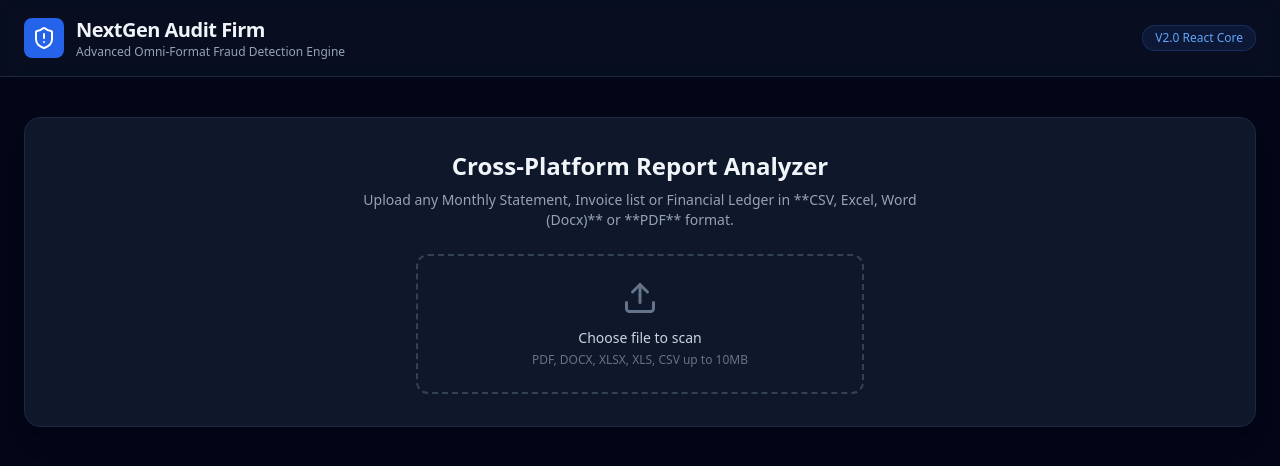
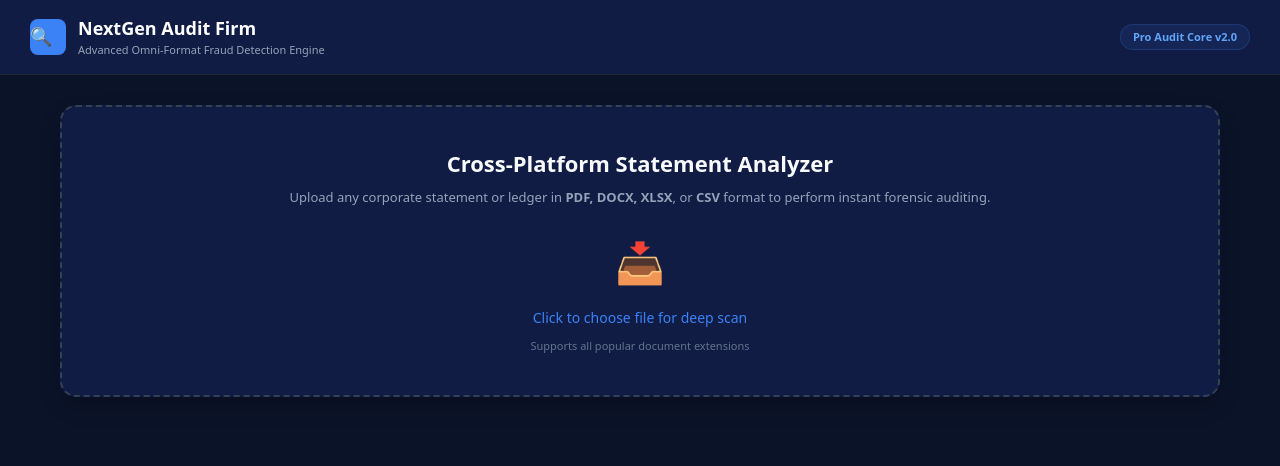
Before and after one commit to ThanushDev/auditapp, a React (Vite) app: page / in a window 1280 px wide. Shown: the top 466 px of the page. Built offline with nearby package versions, Linux system fonts and the light colour scheme.

Commit message:
Update App.jsx

```diff
--- a/src/App.jsx
+++ b/src/App.jsx
@@ -1,5 +1,4 @@
 import React, { useState } from 'react';
-import { Upload, ShieldAlert, FileText, CheckCircle2, AlertTriangle, Info, RefreshCw } from 'lucide-react';
 import * as XLSX from 'xlsx';
 import mammoth from 'mammoth';
 
@@ -9,7 +8,6 @@ export default function App() {
   const [alerts, setAlerts] = useState([]);
   const [fileName, setFileName] = useState('');
 
-  // ෆයිල් එක කියවන ප්‍රධාන Function එක
   const handleFileUpload = async (e) => {
     const file = e.target.files[0];
     if (!file) return;
@@ -22,7 +20,6 @@ export default function App() {
       let rawTransactions = [];
 
       if (fileType === 'xlsx' || fileType === 'xls' || fileType === 'csv') {
-        // Excel සහ CSV කියවීම
         const data = await file.arrayBuffer();
         const workbook = XLSX.read(data);
         const sheetName = workbook.SheetNames[0];
@@ -30,13 +27,11 @@ export default function App() {
         rawTransactions = XLSX.utils.sheet_to_json(sheet);
       }
       else if (fileType === 'docx') {
-        // Word File එක කියවා Text ලබාගැනීම
         const arrayBuffer = await file.arrayBuffer();
         const result = await mammoth.extractRawText({ arrayBuffer });
         rawTransactions = parseTextToRows(result.value);
       }
       else if (fileType === 'pdf') {
-        // PDF File එක කියවා Text ලබාගැනීම
         const arrayBuffer = await file.arrayBuffer();
         const loadingTask = window.pdfjsLib.getDocument({ data: arrayBuffer });
         const pdf = await loadingTask.promise;
@@ -49,7 +44,7 @@ export default function App() {
         }
         rawTransactions = parseTextToRows(fullText);
       } else {
-        alert('Unsupported file format! Please upload CSV, Excel, Word or PDF.');
+        alert('Unsupported format! Use CSV, Excel, Word or PDF.');
         setLoading(false);
         return;
       }
@@ -57,27 +52,24 @@ export default function App() {
       runFraudDetection(rawTransactions);
     } catch (error) {
       console.error(error);
-      alert('Error parsing file. Ensure the structure is correct.');
+      alert('Error reading file. Please check format.');
     }
     setLoading(false);
   };
 
-  // PDF සහ Word වල තියෙන සාමාන්‍ය වචන පේළි ගනුදෙනු (Structured Rows) බවට පත් කිරීම
   const parseTextToRows = (text) => {
     const lines = text.split('\n');
     let rows = [];
-
     lines.forEach(line => {
-      // Regular Expression මඟින් මුදල් ප්‍රමාණයන්, ඉන්වොයිසි සහ දින සොයාගැනීම
       const amountMatch = line.match(/\b\d{4,9}\b/);
       const invMatch = line.match(/INV\d{3,6}/i);
       const unknownMatch = line.toLowerCase().includes('unknown');
 
       if (amountMatch || invMatch || unknownMatch) {
         rows.push({
-          Date: new Date().toISOString().split('T')[0], // Default date
+          Date: new Date().toISOString().split('T')[0],
           Amount: amountMatch ? parseFloat(amountMatch[0]) : 15000,
-          Supplier: unknownMatch ? 'Unknown' : (line.match(/[A-Z][a-z]+ Store|[A-Z][a-z]+ Mart/ )?.[0] || 'Dynamic Supplier'),
+          Supplier: unknownMatch ? 'Unknown' : (line.match(/[A-Z][a-z]+ Store|[A-Z][a-z]+ Mart|[A-Z][a-z]+ Tech/)?.[0] || 'Dynamic Supplier'),
           Invoice_No: invMatch ? invMatch[0].toUpperCase() : 'INV' + Math.floor(100 + Math.random() * 900)
         });
       }
@@ -85,7 +77,6 @@ export default function App() {
     return rows;
   };
 
-  // වංචා සෙවීමේ AI නීති මාලාව (Fraud Logic)
   const runFraudDetection = (data) => {
     let flaggedItems = [];
     let invoiceCounts = {};
@@ -101,8 +92,8 @@ export default function App() {
       const amt = parseFloat(row.Amount);
 
       if (amt > 500000) reasons.push("Large Transaction (>500k)");
-      if (row.Supplier && row.Supplier.toString().toLowerCase().includes('unknown')) reasons.push("Unknown/Unregistered Supplier");
-      if (row.Invoice_No && invoiceCounts[row.Invoice_No] > 1) reasons.push("Duplicate Invoice Number");
+      if (row.Supplier && row.Supplier.toString().toLowerCase().includes('unknown')) reasons.push("Unknown Supplier");
+      if (row.Invoice_No && invoiceCounts[row.Invoice_No] > 1) reasons.push("Duplicate Invoice");
 
       if (reasons.length > 0) {
         flaggedItems.push({
@@ -121,138 +112,143 @@ export default function App() {
     setAlerts(flaggedItems);
   };
 
+  // Inline CSS Styles for absolute independence from internet speed / Tailwind failures
+  const styles = {
+    container: { backgroundColor: '#0b1329', color: '#f8fafc', fontFamily: 'system-ui, sans-serif', minHeight: '100vh', padding: '0 0 40px 0' },
+    header: { borderBottom: '1px solid #1e293b', backgroundColor: '#111c44', padding: '15px 30px', display: 'flex', justifyContent: 'space-between', alignItems: 'center' },
+    brand: { display: 'flex', alignItems: 'center', gap: '12px' },
+    logo: { backgroundColor: '#3b82f6', width: '36px', height: '36px', borderRadius: '8px', display: 'flex', alignItems: 'center', justifyCwontent: 'center', fontWeight: 'bold', fontSize: '18px' },
+    title: { margin: 0, fontSize: '18px', fontWeight: '700', color: '#ffffff' },
+    subtitle: { margin: 0, fontSize: '11px', color: '#94a3b8' },
+    badge: { backgroundColor: 'rgba(59, 130, 246, 0.1)', color: '#60a5fa', fontSize: '11px', fontWeight: '600', padding: '4px 12px', borderRadius: '20px', border: '1px solid rgba(59, 130, 246, 0.2)' },
+    main: { maxWidth: '1200px', margin: '0 auto', padding: '30px 20px' },
+    uploadZone: { backgroundColor: '#111c44', border: '2px dashed #334155', borderRadius: '16px', padding: '40px', textAlign: 'center', boxShadow: '0 10px 25px -5px rgba(0,0,0,0.3)', marginBottom: '30px' },
+    uploadLabel: { cursor: 'pointer', display: 'inline-flex', flexDirection: 'column', alignItems: 'center', gap: '10px' },
+    uploadIcon: { fontSize: '40px', marginBottom: '5px' },
+    grid: { display: 'grid', gridTemplateColumns: 'repeat(auto-fit, minmax(280px, 1fr))', gap: '20px', marginBottom: '35px' },
+    card: { backgroundColor: '#111c44', border: '1px solid #1e293b', borderRadius: '12px', padding: '20px', position: 'relative' },
+    cardLabel: { fontSize: '11px', fontWeight: '600', color: '#94a3b8', textTransform: 'uppercase', tracking: '1px' },
+    cardVal: { fontSize: '32px', fontWeight: '700', marginTop: '5px', color: '#ffffff' },
+    dashboardLayout: { display: 'grid', gridTemplateColumns: '1fr 1fr', gap: '30px' },
+    panel: { backgroundColor: '#111c44', border: '1px solid #1e293b', borderRadius: '12px', padding: '20px' },
+    panelTitle: { fontSize: '15px', fontWeight: '700', marginBottom: '15px', color: '#f1f5f9', display: 'flex', alignItems: 'center', gap: '8px' },
+    alertBox: { backgroundColor: '#0b1329', borderLeft: '4px solid #ef4444', borderRadius: '0 8px 8px 0', padding: '12px 15px', fontSize: '12px', marginBottom: '12px' },
+    table: { width: '100%', borderCollapse: 'collapse', fontSize: '12px', textAlign: 'left' },
+    th: { backgroundColor: '#0b1329', padding: '10px 12px', color: '#94a3b8', textTransform: 'uppercase', fontSize: '10px', fontWeight: '600' },
+    td: { padding: '12px', borderBottom: '1px solid #1e293b', color: '#cbd5e1' }
+  };
+
   return (
-    <div class="min-h-screen bg-slate-950 text-slate-100 font-sans">
-      {/* Header */}
-      <header class="border-b border-slate-800 bg-slate-900/50 backdrop-blur-md sticky top-0 z-50">
-        <div class="max-w-7xl mx-auto px-6 py-4 flex justify-between items-center">
-          <div class="flex items-center gap-3">
-            <div class="p-2 bg-blue-600 rounded-lg text-white">
-              <ShieldAlert size={24} />
-            </div>
-            <div>
-              <h1 class="text-xl font-bold tracking-tight">NextGen Audit Firm</h1>
-              <p class="text-xs text-slate-400">Advanced Omni-Format Fraud Detection Engine</p>
-            </div>
+    <div style={styles.container}>
+      {/* Dynamic Header */}
+      <header style={styles.header}>
+        <div style={styles.brand}>
+          <div style={styles.logo}>🔍</div>
+          <div>
+            <h1 style={styles.title}>NextGen Audit Firm</h1>
+            <p style={styles.subtitle}>Advanced Omni-Format Fraud Detection Engine</p>
           </div>
-          <span class="bg-blue-500/10 text-blue-400 text-xs font-medium px-3 py-1 rounded-full border border-blue-500/20">V2.0 React Core</span>
         </div>
+        <span style={styles.badge}>Pro Audit Core v2.0</span>
       </header>
 
-      <main class="max-w-7xl mx-auto px-6 py-10 space-y-8">
+      <main style={styles.main}>
+        {/* Drop Zone */}
+        <div style={styles.uploadZone}>
+          <h2 style={{fontSize: '22px', fontWeight: '600', margin: '0 0 8px 0'}}>Cross-Platform Statement Analyzer</h2>
+          <p style={{fontSize: '13px', color: '#94a3b8', margin: '0 0 25px 0'}}>Upload any corporate statement or ledger in <b>PDF, DOCX, XLSX</b>, or <b>CSV</b> format to perform instant forensic auditing.</p>
 
-        {/* Upload Zone */}
-        <div class="bg-slate-900 border border-slate-800 rounded-2xl p-8 text-center shadow-xl">
-          <h2 class="text-2xl font-semibold mb-2">Cross-Platform Report Analyzer</h2>
-          <p class="text-sm text-slate-400 max-w-xl mx-auto mb-6">
-            Upload any Monthly Statement, Invoice list or Financial Ledger in **CSV, Excel, Word (Docx)** or **PDF** format.
-          </p>
-
-          <div class="max-w-md mx-auto">
-            <label class="flex flex-col items-center justify-center border-2 border-slate-700 border-dashed rounded-xl p-6 cursor-pointer hover:border-blue-500 hover:bg-slate-800/40 transition group">
-              <Upload size={36} class="text-slate-500 group-hover:text-blue-400 mb-3 transition" />
-              <span class="text-sm font-medium text-slate-300">Choose file to scan</span>
-              <span class="text-xs text-slate-500 mt-1">PDF, DOCX, XLSX, XLS, CSV up to 10MB</span>
-              <input type="file" accept=".csv,.xlsx,.xls,.docx,.pdf" class="hidden" onChange={handleFileUpload} />
-            </label>
-          </div>
+          <label style={styles.uploadLabel}>
+            <div style={styles.uploadIcon}>📥</div>
+            <span style={{fontSize: '14px', fontWeight: '500', color: '#3b82f6'}}>Click to choose file for deep scan</span>
+            <span style={{fontSize: '11px', color: '#64748b'}}>Supports all popular document extensions</span>
+            <input type="file" accept=".csv,.xlsx,.xls,.docx,.pdf" style={{display: 'none'}} onChange={handleFileUpload} />
+          </label>
 
           {fileName && (
-            <div class="mt-4 inline-flex items-center gap-2 bg-slate-800 px-4 py-1.5 rounded-full text-xs text-slate-300 border border-slate-700">
-              <FileText size={14} class="text-blue-400" /> {fileName}
+            <div style={{marginTop: '15px', display: 'inline-block', backgroundColor: '#1e293b', padding: '5px 15px', borderRadius: '20px', fontSize: '12px', color: '#60a5fa', border: '1px solid #334155'}}>
+              📄 Connected: {fileName}
             </div>
           )}
         </div>
 
         {loading && (
-          <div class="flex justify-center items-center gap-2 text-blue-400 font-medium py-10">
-            <RefreshCw size={20} class="animate-spin" /> Deep Scanning Documents...
+          <div style={{textAlign: 'center', color: '#3b82f6', fontSize: '14px', fontWeight: '500', padding: '20px'}}>
+            ⏳ Decoding Document Streams & Structuring Data Layers...
           </div>
         )}
 
-        {/* Dashboard Analytics */}
+        {/* Dashboard Panels */}
         {!loading && stats.total > 0 && (
-          <div class="space-y-8 animate-fadeIn">
-            {/* Cards Grid */}
-            <div class="grid grid-cols-1 md:grid-cols-3 gap-6">
-              <div class="bg-slate-900 border border-slate-800 p-6 rounded-xl shadow-md">
-                <span class="text-xs font-semibold text-slate-400 uppercase tracking-wider">Processed Items</span>
-                <div class="text-3xl font-bold mt-2 text-white">{stats.total}</div>
-                <p class="text-xs text-slate-500 mt-1">Total transactions extracted</p>
+          <div>
+            {/* KPI Cards Grid */}
+            <div style={styles.grid}>
+              <div style={styles.card}>
+                <div style={styles.cardLabel}>Processed Line Items</div>
+                <div style={styles.cardVal}>{stats.total}</div>
               </div>
-
-              <div class="bg-slate-900 border border-slate-800 p-6 rounded-xl shadow-md">
-                <span class="text-xs font-semibold text-slate-400 uppercase tracking-wider">Flagged Irregularities</span>
-                <div class="text-3xl font-bold mt-2 text-red-500">{stats.flagged}</div>
-                <p class="text-xs text-slate-500 mt-1">Schedules matching risk rules</p>
+              <div style={styles.card}>
+                <div style={styles.cardLabel}>Flagged Irregularities</div>
+                <div style={{...styles.cardVal, color: '#ef4444'}}>{stats.flagged}</div>
               </div>
-
-              <div class="bg-slate-900 border border-slate-800 p-6 rounded-xl shadow-md">
-                <span class="text-xs font-semibold text-slate-400 uppercase tracking-wider">Risk Index Status</span>
-                <div class={`text-lg font-bold mt-3 px-3 py-1 inline-block rounded-full ${
-                  stats.risk === 'Low' ? 'bg-emerald-500/10 text-emerald-400 border border-emerald-500/20' :
-                  stats.risk === 'Medium' ? 'bg-amber-500/10 text-amber-400 border border-amber-500/20' :
-                  'bg-red-500/10 text-red-400 border border-red-500/20'
-                }`}>{stats.risk} Risk Level</div>
-                <p class="text-xs text-slate-500 mt-2">Overall audit automation logic score</p>
+              <div style={styles.card}>
+                <div style={styles.cardLabel}>Risk Level Assessment</div>
+                <div style={{
+                  fontSize: '14px', fontWeight: '700', marginTop: '15px', padding: '6px 14px', borderRadius: '6px', display: 'inline-block',
+                  backgroundColor: stats.risk === 'Low' ? 'rgba(16, 185, 129, 0.1)' : stats.risk === 'Medium' ? 'rgba(245, 158, 11, 0.1)' : 'rgba(239, 68, 68, 0.1)',
+                  color: stats.risk === 'Low' ? '#10b981' : stats.risk === 'Medium' ? '#f59e0b' : '#ef4444',
+                  border: stats.risk === 'Low' ? '1px solid #10b981' : stats.risk === 'Medium' ? '1px solid #f59e0b' : '1px solid #ef4444'
+                }}>{stats.risk} Risk Profile</div>
               </div>
             </div>
 
-            {/* Core Results Section */}
-            <div class="grid grid-cols-1 lg:grid-cols-2 gap-8">
+            {/* Split Screen Insights */}
+            <div style={styles.dashboardLayout}>
 
-              {/* Left Column: AI Threat Feed */}
-              <div class="bg-slate-900 border border-slate-800 rounded-xl p-6">
-                <h3 class="text-md font-bold mb-4 flex items-center gap-2 text-red-400">
-                  <AlertTriangle size={18} /> Automated AI Threat Feed
-                </h3>
-
-                <div class="space-y-3 max-h-[400px] overflow-y-auto pr-2">
+              {/* AI Threat Alerts Feed */}
+              <div style={styles.panel}>
+                <div style={styles.panelTitle}>🚨 Automated Forensic Threat Feed</div>
+                <div style={{maxHeight: '380px', overflowY: 'auto'}}>
                   {alerts.length === 0 ? (
-                    <div class="flex items-center gap-2 text-emerald-400 bg-emerald-500/5 p-4 rounded-lg border border-emerald-500/10 text-sm">
-                      <CheckCircle2 size={16} /> Compliance Check Passed. No suspicious entries discovered.
+                    <div style={{padding: '15px', backgroundColor: 'rgba(16, 185, 129, 0.05)', color: '#10b981', borderRadius: '8px', border: '1px solid rgba(16, 185, 129, 0.1)', fontSize: '13px'}}>
+                      ✅ Document clean. No anomalous indicators detected inside this file.
                     </div>
                   ) : (
                     alerts.map(alert => (
-                      <div key={alert.id} class="p-4 bg-slate-950 border-l-4 border-red-500 rounded-r-lg text-xs space-y-1">
-                        <div class="flex justify-between font-semibold">
-                          <span class="text-slate-200">Supplier: {alert.supplier}</span>
-                          <span class="text-red-400">LKR {alert.amount.toLocaleString()}</span>
+                      <div key={alert.id} style={styles.alertBox}>
+                        <div style={{display: 'flex', justifyContent: 'space-between', fontWeight: '600', marginBottom: '4px'}}>
+                          <span style={{color: '#f1f5f9'}}>{alert.supplier}</span>
+                          <span style={{color: '#ef4444'}}>Rs. {alert.amount.toLocaleString()}</span>
                         </div>
-                        <p class="text-slate-400">Invoice Ref: <span class="text-blue-400 font-mono">{alert.invoice}</span></p>
-                        <div class="text-[10px] text-amber-400 font-medium pt-1">Trigger: {alert.reason}</div>
+                        <div style={{color: '#94a3b8', fontSize: '11px'}}>Invoice Ref: <span style={{color: '#60a5fa', fontFamily: 'monospace'}}>{alert.invoice}</span></div>
+                        <div style={{color: '#f59e0b', fontSize: '11px', marginTop: '4px', fontWeight: '500'}}>Reason: {alert.reason}</div>
                       </div>
                     ))
                   )}
                 </div>
               </div>
 
-              {/* Right Column: Full Audit Table View */}
-              <div class="bg-slate-900 border border-slate-800 rounded-xl overflow-hidden">
-                <div class="px-6 py-4 border-b border-slate-800 bg-slate-900/50 flex justify-between items-center">
-                  <h3 class="text-sm font-bold text-slate-200">Flagged Ledgers Breakdowns</h3>
-                  <span class="text-[10px] text-slate-500 flex items-center gap-1"><Info size={12}/> Interactive Sheet</span>
-                </div>
-                <div class="overflow-x-auto max-h-[355px]">
-                  <table class="w-full text-xs text-left text-slate-400">
-                    <thead class="bg-slate-950 text-slate-300 uppercase font-mono text-[10px] sticky top-0">
+              {/* Ledger Sheet Breakdown */}
+              <div style={{...styles.panel, padding: '0', overflow: 'hidden'}}>
+                <div style={{...styles.panelTitle, padding: '20px 20px 10px 20px', margin: '0'}}>📋 Audit Ledger Records</div>
+                <div style={{maxHeight: '350px', overflowY: 'auto'}}>
+                  <table style={styles.table}>
+                    <thead>
                       <tr>
-                        <th class="px-4 py-3">Entity</th>
-                        <th class="px-4 py-3">Doc ID</th>
-                        <th class="px-4 py-3">Value</th>
-                        <th class="px-4 py-3">Flag Type</th>
+                        <th style={styles.th}>Entity</th>
+                        <th style={styles.th}>Doc ID</th>
+                        <th style={styles.th}>Value</th>
+                        <th style={styles.th}>Action</th>
                       </tr>
                     </thead>
                     <tbody>
                       {alerts.map(alert => (
-                        <tr key={alert.id} class="border-b border-slate-800/60 hover:bg-slate-800/30 transition">
-                          <td class="px-4 py-3 font-medium text-slate-200">{alert.supplier}</td>
-                          <td class="px-4 py-3 font-mono text-blue-400">{alert.invoice}</td>
-                          <td class="px-4 py-3 text-white font-semibold">LKR {alert.amount.toLocaleString()}</td>
-                          <td class="px-4 py-3">
-                            <span class="bg-red-500/10 text-red-400 border border-red-500/20 px-2 py-0.5 rounded text-[10px]">
-                              Review Required
-                            </span>
+                        <tr key={alert.id} style={{backgroundColor: 'rgba(255,255,255,0.01)'}}>
+                          <td style={styles.td}>{alert.supplier}</td>
+                          <td style={{...styles.td, color: '#60a5fa', fontFamily: 'monospace'}}>{alert.invoice}</td>
+                          <td style={{...styles.td, fontWeight: '600', color: '#ffffff'}}>Rs. {alert.amount.toLocaleString()}</td>
+                          <td style={styles.td}>
+                            <span style={{backgroundColor: 'rgba(239, 68, 68, 0.1)', color: '#ef4444', padding: '2px 8px', borderRadius: '4px', fontSize: '10px', border: '1px solid rgba(239, 68, 68, 0.2)'}}>Review</span>
                           </td>
                         </tr>
                       ))}
```
